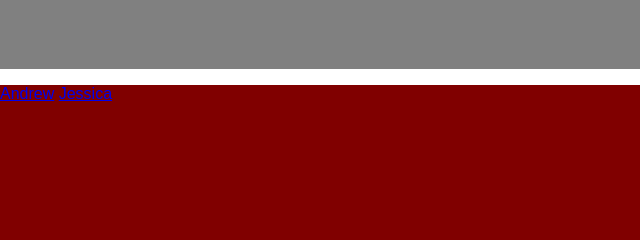
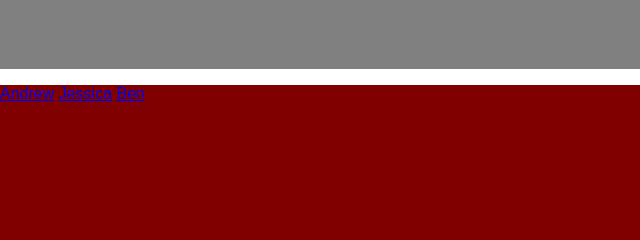
Before and after one commit to heliogracie/test, a website with bundled scripts: page testimonials.html in a window 1280 px wide. Shown: the top 240 px of the page, 0-640 px from the left. Built offline with nearby package versions, Linux system fonts and the light colour scheme; files whose address does not match are found by name.

Commit message:
Added yet another name.

```diff
--- a/testimonials.html
+++ b/testimonials.html
@@ -27,6 +27,7 @@
 			<li>
 				<a href="#">Andrew</a>
 				<a href="#">Jessica</a>
+				<a href="#">Ben</a>
 			</li>
 		</ul>
 	</div>
```
